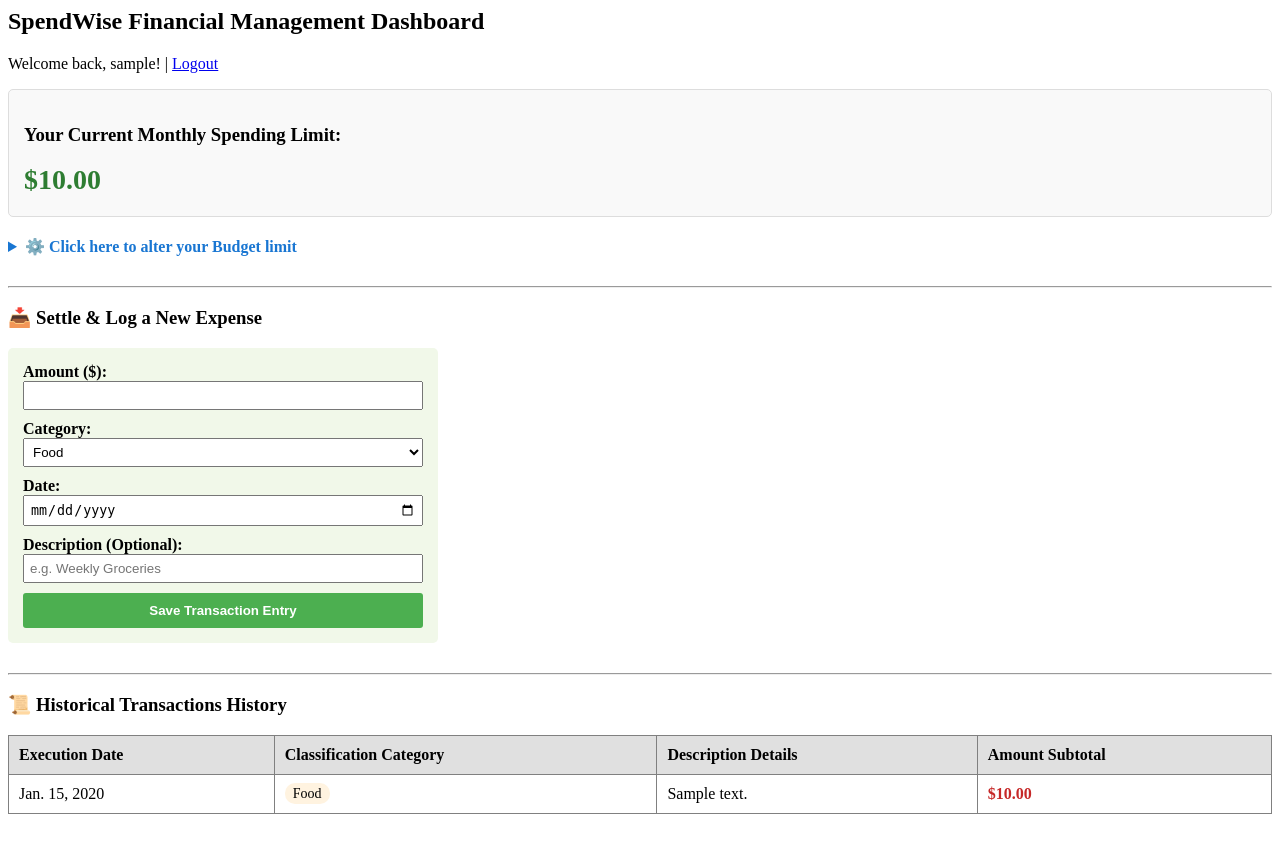
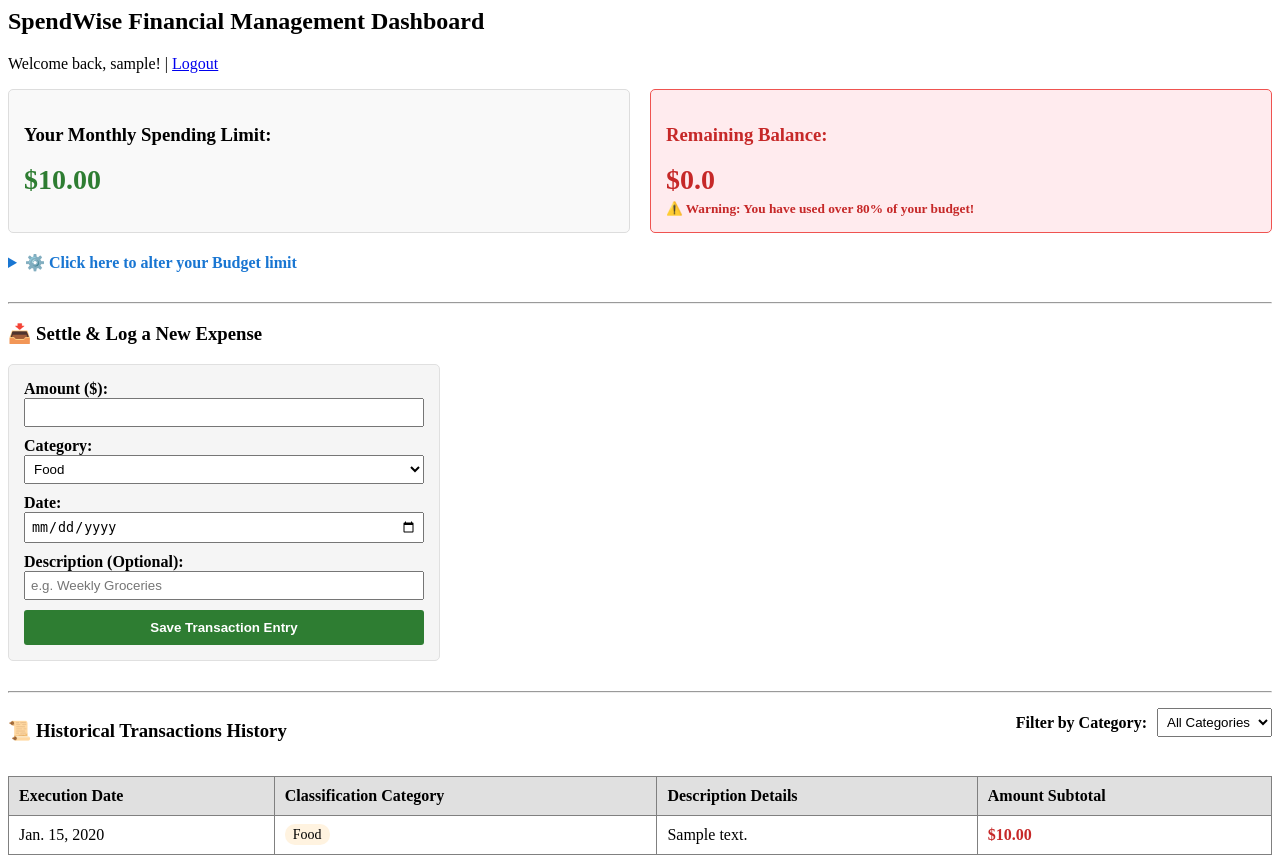
Before and after one commit to Nyubal/Software_Engineering-I, a Django app: page /budget/ in a window 1280 px wide. Before the commit the page ends 814 px from the top, so only its background shows below. Run offline with Django 4.2, Linux system fonts and the light colour scheme; a user stored in the database is signed in; tables that the repository leaves empty hold one stand-in row (values such as "Sample post").

Commit message:
feat: complete User Story 4 - dashboard category filtering logic and conditional balance warnings

```diff
--- a/authentication/templates/authentication/budget.html
+++ b/authentication/templates/authentication/budget.html
@@ -1,10 +1,22 @@
 <h2>SpendWise Financial Management Dashboard</h2>
 <p>Welcome back, {{ request.user.username }}! | <a href="{% url 'login' %}">Logout</a></p>
 
-<!-- Budget Indicator Display Block -->
-<div style="background-color: #f9f9f9; padding: 15px; border-radius: 5px; margin-bottom: 20px; border: 1px solid #ddd;">
-    <h3>Your Current Monthly Spending Limit:</h3>
-    <p style="font-size: 28px; font-weight: bold; color: #2e7d32; margin: 5px 0;">${{ budget.total_budget }}</p>
+<!-- Summary Summary Metric Blocks -->
+<div style="display: flex; gap: 20px; margin-bottom: 20px;">
+    <div style="background-color: #f9f9f9; padding: 15px; border-radius: 5px; border: 1px solid #ddd; flex: 1;">
+        <h3>Your Monthly Spending Limit:</h3>
+        <p style="font-size: 28px; font-weight: bold; color: #2e7d32; margin: 5px 0;">${{ budget.total_budget }}</p>
+    </div>
+
+    <!-- Dynamic Color-Changing Warning Card -->
+    <div style="padding: 15px; border-radius: 5px; border: 1px solid #ddd; flex: 1;
+        {% if trigger_warning %} background-color: #ffebee; border-color: #ef5350; color: #c62828; {% else %} background-color: #f1f8e9; border-color: #81c784; color: #2e7d32; {% endif %}">
+        <h3>Remaining Balance:</h3>
+        <p style="font-size: 28px; font-weight: bold; margin: 5px 0;">${{ remaining_balance }}</p>
+        {% if trigger_warning %}
+            <small><strong>⚠️ Warning: You have used over 80% of your budget!</strong></small>
+        {% endif %}
+    </div>
 </div>
 
 <!-- Form block 1: Modify Budget Settings -->
@@ -22,7 +34,7 @@
 
 <!-- Form block 2: Data Input Entry for Expenses -->
 <h3>📥 Settle & Log a New Expense</h3>
-<form method="POST" style="background-color: #f1f8e9; padding: 15px; border-radius: 5px; display: flex; flex-direction: column; gap: 10px; max-width: 400px;">
+<form method="POST" style="background-color: #f5f5f5; padding: 15px; border-radius: 5px; display: flex; flex-direction: column; gap: 10px; max-width: 400px; border: 1px solid #e0e0e0;">
     {% csrf_token %}
     <div>
         <label style="display: block; font-weight: bold;">Amount ($):</label>
@@ -50,13 +62,29 @@
         <input type="text" name="description" placeholder="e.g. Weekly Groceries" style="width: 100%; padding: 5px;">
     </div>
 
-    <button type="submit" style="background-color: #4caf50; color: white; padding: 10px; border: none; font-weight: bold; cursor: pointer; border-radius: 3px;">Save Transaction Entry</button>
+    <button type="submit" style="background-color: #2e7d32; color: white; padding: 10px; border: none; font-weight: bold; cursor: pointer; border-radius: 3px;">Save Transaction Entry</button>
 </form>
 
 <hr style="margin-top: 30px;">
 
-<!-- Data Table View Block: Transaction Log Ledger -->
-<h3>📜 Historical Transactions History</h3>
+<!-- UI Filtering Element Interface Block -->
+<div style="display: flex; justify-content: space-between; align-items: center; margin-bottom: 15px;">
+    <h3>📜 Historical Transactions History</h3>
+
+    <form method="GET" style="display: flex; gap: 10px; align-items: center;">
+        <label style="font-weight: bold;">Filter by Category:</label>
+        <select name="category_filter" onchange="this.form.submit()" style="padding: 5px;">
+            <option value="All" {% if selected_category == 'All' %}selected{% endif %}>All Categories</option>
+            <option value="Food" {% if selected_category == 'Food' %}selected{% endif %}>Food</option>
+            <option value="Rent" {% if selected_category == 'Rent' %}selected{% endif %}>Rent</option>
+            <option value="Entertainment" {% if selected_category == 'Entertainment' %}selected{% endif %}>Entertainment</option>
+            <option value="Utilities" {% if selected_category == 'Utilities' %}selected{% endif %}>Utilities</option>
+            <option value="Other" {% if selected_category == 'Other' %}selected{% endif %}>Other</option>
+        </select>
+    </form>
+</div>
+
+<!-- Data Table View Block -->
 <table border="1" cellpadding="10" style="width: 100%; border-collapse: collapse; text-align: left;">
     <thead>
         <tr style="background-color: #e0e0e0;">
@@ -76,7 +104,7 @@
         </tr>
         {% empty %}
         <tr>
-            <td colspan="4" style="text-align: center; color: #757575;">No expense line items have been documented yet.</td>
+            <td colspan="4" style="text-align: center; color: #757575;">No expense items found for the selected view filter.</td>
         </tr>
         {% endfor %}
     </tbody>
--- a/authentication/views.py
+++ b/authentication/views.py
@@ -2,7 +2,12 @@ from django.shortcuts import render, redirect
 from django.contrib.auth import login, authenticate
 from django.contrib.auth.forms import UserCreationForm, AuthenticationForm
 from django.contrib.auth.decorators import login_required
+from django.db.models import Sum
 from .models import Budget, Expense
+
+# ==========================================
+# 🔐 USER AUTHENTICATION MODULES
+# ==========================================
 
 def register_view(request):
     if request.method == 'POST':
@@ -26,22 +31,24 @@ def login_view(request):
         form = AuthenticationForm()
     return render(request, 'authentication/login.html', {'form': form})
 
+# ==========================================
+# 📊 UPGRADED FINANCIAL DASHBOARD MODULE
+# ==========================================
+
 @login_required
 def budget_view(request):
     budget_obj, created = Budget.objects.get_or_create(user=request.user)
 
-    # Fetch all recent expenses logged by this user
-    recent_expenses = Expense.objects.filter(user=request.user).order_by('-date')
-
+    # 📥 Handle Incoming Data Updates (Forms)
     if request.method == 'POST':
-        # Check if they are updating their budget
+        # Condition A: Modifying spending boundary limits
         if 'total_budget' in request.POST:
             new_budget = request.POST.get('total_budget')
             if new_budget:
                 budget_obj.total_budget = new_budget
                 budget_obj.save()
 
-        # Check if they are logging a new expense
+        # Condition B: Submitting a new line-item expense
         elif 'amount' in request.POST:
             amount = request.POST.get('amount')
             category = request.POST.get('category')
@@ -58,7 +65,29 @@ def budget_view(request):
                 )
         return redirect('budget_config')
 
+    # 🔍 Handle Category Filters via URL Parameters
+    selected_category = request.GET.get('category_filter', 'All')
+    all_expenses = Expense.objects.filter(user=request.user)
+
+    # 🧮 Financial Summary Calculations
+    total_spent = all_expenses.aggregate(Sum('amount'))['amount__sum'] or 0
+    remaining_balance = float(budget_obj.total_budget) - float(total_spent)
+
+    # ⚠️ Visual Warning Threshold Validation (Trigger alert at >= 80% usage)
+    warning_threshold = float(budget_obj.total_budget) * 0.80
+    trigger_warning = float(total_spent) >= warning_threshold
+
+    # 📜 Filter Ledger Entries for Table View Display
+    if selected_category != 'All':
+        displayed_expenses = all_expenses.filter(category=selected_category).order_by('-date')
+    else:
+        displayed_expenses = all_expenses.order_by('-date')
+
     return render(request, 'authentication/budget.html', {
         'budget': budget_obj,
-        'expenses': recent_expenses
+        'expenses': displayed_expenses,
+        'total_spent': total_spent,
+        'remaining_balance': remaining_balance,
+        'trigger_warning': trigger_warning,
+        'selected_category': selected_category,
     })
```
